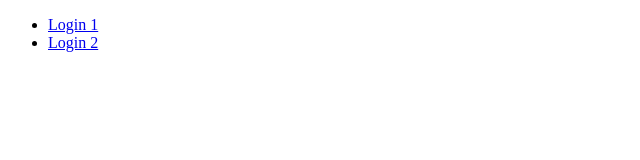
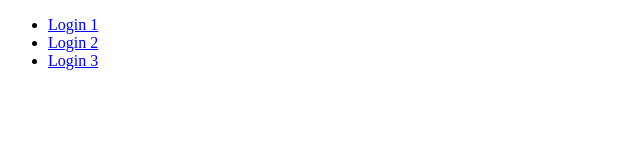
Before and after one commit to mediumtutoriales/maquetacion-formulario-1, a plain HTML site: page index.html in a window 1280 px wide. Shown: the full height of the page, 0-640 px from the left. Drawn offline with Linux system fonts and the light colour scheme.

Commit message:
Se agrego el formulario 3

```diff
--- a/index.html
+++ b/index.html
@@ -10,6 +10,7 @@
     <ul>
         <li><a href="./form1.html">Login 1</a></li>
         <li><a href="./form2.html">Login 2</a></li>
+        <li><a href="./form3.html">Login 3</a></li>
     </ul>
 </body>
 </html>
```
